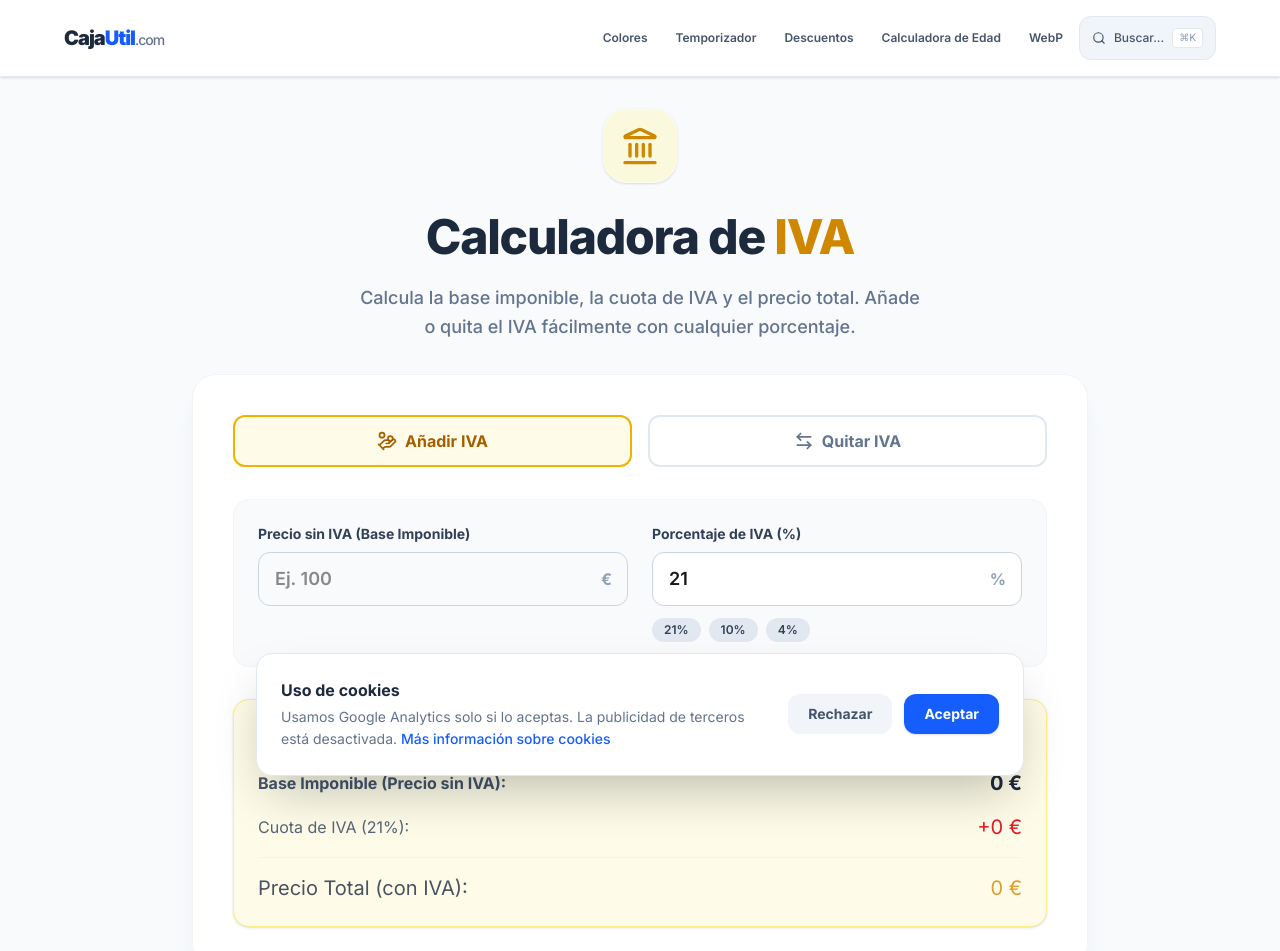
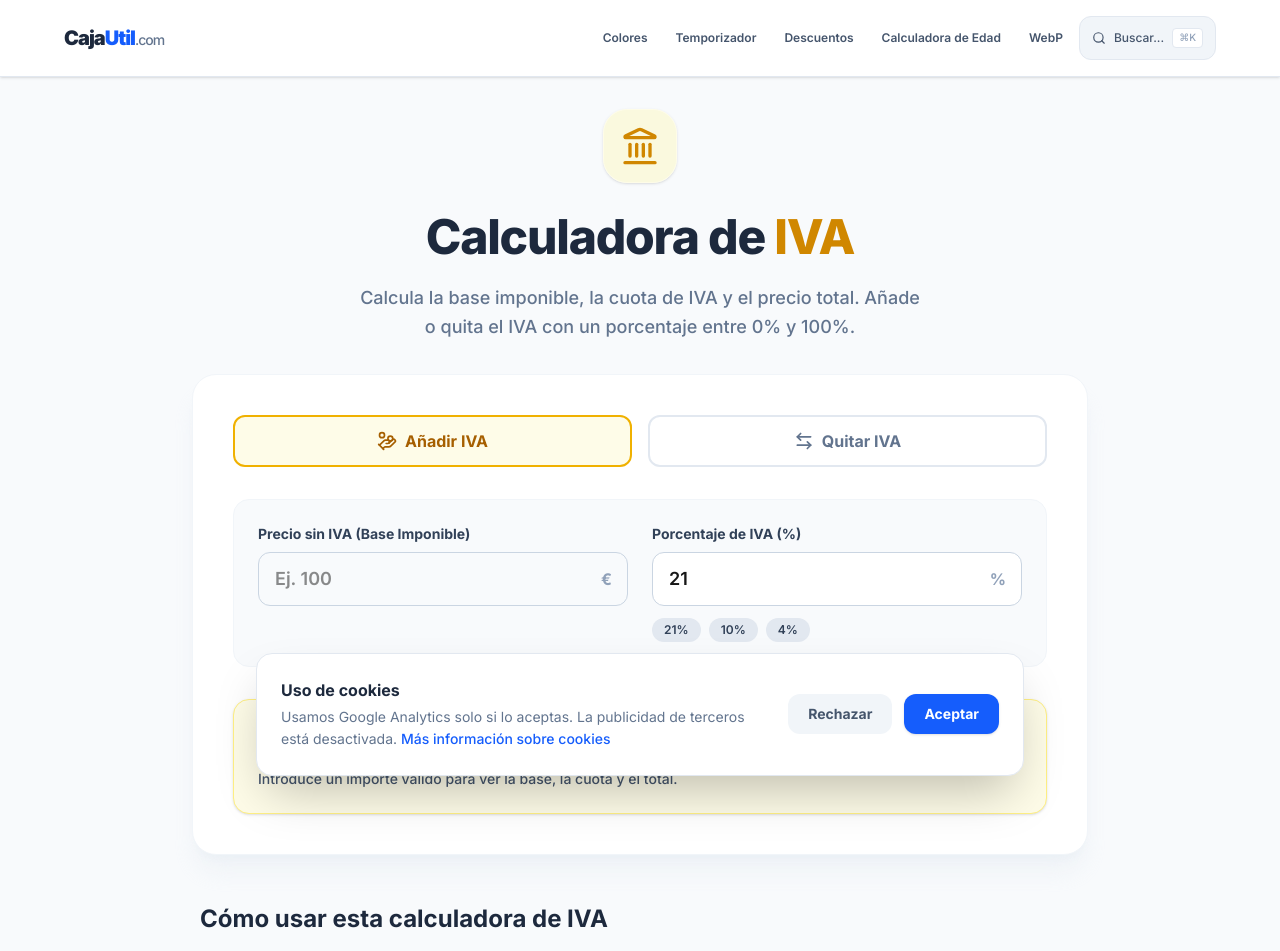
Before and after one commit to raubreak/cajautil-web, a Next.js app: page /calculadora-iva in a window 1280 px wide. Shown: the top 951 px of the page. Built offline with nearby package versions, Linux system fonts and the light colour scheme.

Commit message:
fix(tools): validate VAT calculations

```diff
--- a/src/app/calculadora-iva/page.tsx
+++ b/src/app/calculadora-iva/page.tsx
@@ -16,7 +16,8 @@ export default function CalculadoraIVA() {
         </p>
         <p>
           Puedes trabajar con los tipos más habituales del sistema español, como el <strong>21%</strong>, el <strong>10%</strong> y el <strong>4%</strong>,
-          o introducir un porcentaje personalizado si necesitas una simulación concreta.
+          o introducir un porcentaje personalizado entre 0% y 100% si necesitas una simulación aritmética concreta.
+          La herramienta no determina qué tipo legal corresponde a una operación: esa clasificación debe comprobarse con la normativa aplicable.
         </p>
 
         <h2>Qué resultado muestra</h2>
--- a/src/components/tools/CalculadoraIVAClient.tsx
+++ b/src/components/tools/CalculadoraIVAClient.tsx
@@ -1,7 +1,7 @@
 "use client";
 
-import React, { useState, useEffect } from 'react';
-import { Landmark, ArrowRightCircle, HandCoins, Info, ArrowLeftRight } from 'lucide-react';
+import React, { useState } from 'react';
+import { Landmark, ArrowRightCircle, HandCoins, ArrowLeftRight } from 'lucide-react';
 
 interface Props {
   title?: React.ReactNode;
@@ -9,6 +9,17 @@ interface Props {
   initialImporte?: string;
   initialIva?: number;
   initialModo?: "sumar" | "restar";
+}
+
+const MAX_AMOUNT = 1_000_000_000_000;
+const MAX_VAT_RATE = 100;
+const currencyFormatter = new Intl.NumberFormat('es-ES', {
+  minimumFractionDigits: 2,
+  maximumFractionDigits: 2,
+});
+
+function parseDecimal(value: string) {
+  return Number(value.replace(',', '.'));
 }
 
 const CalculadoraIVAClient = ({
@@ -19,46 +30,49 @@ const CalculadoraIVAClient = ({
   initialModo = "sumar"
 }: Props) => {
   const [importe, setImporte] = useState<string>(initialImporte);
-  const [porcentajeIva, setPorcentajeIva] = useState<number>(initialIva);
+  const [porcentajeIva, setPorcentajeIva] = useState<string>(String(initialIva));
   const [modo, setModo] = useState<"sumar" | "restar">(initialModo);
 
-  const [resultado, setResultado] = useState({
-    baseImponible: 0,
-    cuotaIva: 0,
-    total: 0
-  });
+  const calculation = (() => {
+    const amount = parseDecimal(importe);
+    const vatRate = parseDecimal(porcentajeIva);
+    const importeError = importe.trim() === ''
+      ? null
+      : !Number.isFinite(amount) || amount <= 0 || amount > MAX_AMOUNT
+        ? 'Introduce un importe superior a 0 y no mayor de 1.000.000.000.000 €.'
+        : null;
+    const ivaError = porcentajeIva.trim() === ''
+      ? 'Introduce un porcentaje de IVA.'
+      : !Number.isFinite(vatRate) || vatRate < 0 || vatRate > MAX_VAT_RATE
+        ? 'El porcentaje de IVA debe estar entre 0% y 100%.'
+        : null;
 
-  const calcular = () => {
-    const valor = parseFloat(importe.replace(',', '.'));
-    if (isNaN(valor) || valor <= 0) {
-      setResultado({ baseImponible: 0, cuotaIva: 0, total: 0 });
-      return;
+    if (importe.trim() === '' || importeError || ivaError) {
+      return { result: null, importeError, ivaError, calculationError: null };
     }
 
-    if (modo === "sumar") {
-      const base = valor;
-      const cuota = base * (porcentajeIva / 100);
-      const total = base + cuota;
-      setResultado({
-        baseImponible: Number(base.toFixed(2)),
-        cuotaIva: Number(cuota.toFixed(2)),
-        total: Number(total.toFixed(2))
-      });
-    } else {
-      const total = valor;
-      const base = total / (1 + (porcentajeIva / 100));
-      const cuota = total - base;
-      setResultado({
-        baseImponible: Number(base.toFixed(2)),
-        cuotaIva: Number(cuota.toFixed(2)),
-        total: Number(total.toFixed(2))
-      });
+    const baseImponible = modo === 'sumar' ? amount : amount / (1 + vatRate / 100);
+    const total = modo === 'sumar' ? amount * (1 + vatRate / 100) : amount;
+    const cuotaIva = total - baseImponible;
+
+    if (![baseImponible, cuotaIva, total].every(Number.isFinite)) {
+      return {
+        result: null,
+        importeError: null,
+        ivaError: null,
+        calculationError: 'El resultado queda fuera del rango numérico admitido.',
+      };
     }
+
+    return {
+      result: { baseImponible, cuotaIva, total, vatRate },
+      importeError: null,
+      ivaError: null,
+      calculationError: null,
     };
+  })();
 
-  useEffect(() => {
-    calcular();
-  }, [importe, porcentajeIva, modo]);
+  const formatCurrency = (value: number) => currencyFormatter.format(value);
 
   return (
     <div className="w-full flex flex-col items-center">
@@ -71,21 +85,25 @@ const CalculadoraIVAClient = ({
           {title || <>Calculadora de <span className="text-yellow-600">IVA</span></>}
         </h1>
         <p className="text-base sm:text-lg text-slate-500 font-medium max-w-xl mx-auto leading-relaxed px-2">
-          {subtitle || "Calcula la base imponible, la cuota de IVA y el precio total. Añade o quita el IVA fácilmente con cualquier porcentaje."}
+          {subtitle || "Calcula la base imponible, la cuota de IVA y el precio total. Añade o quita el IVA con un porcentaje entre 0% y 100%."}
         </p>
       </div>
 
       {/* CALCULATOR PLATFORM */}
       <section className="w-full max-w-4xl bg-white rounded-3xl shadow-xl shadow-slate-200/40 p-6 sm:p-10 border border-slate-100 mb-12">
-        <div className="flex flex-col sm:flex-row gap-4 mb-8">
+        <div className="flex flex-col sm:flex-row gap-4 mb-8" role="group" aria-label="Operación de IVA">
           <button
+            type="button"
             onClick={() => setModo('sumar')}
+            aria-pressed={modo === 'sumar'}
             className={`flex-1 py-3 px-4 rounded-xl font-bold flex items-center justify-center gap-2 transition-all border-2 ${modo === 'sumar' ? 'bg-yellow-50 border-yellow-500 text-yellow-700' : 'bg-white border-slate-200 text-slate-500 hover:border-yellow-300'}`}
           >
             <HandCoins className="w-5 h-5" /> Añadir IVA
           </button>
           <button
+            type="button"
             onClick={() => setModo('restar')}
+            aria-pressed={modo === 'restar'}
             className={`flex-1 py-3 px-4 rounded-xl font-bold flex items-center justify-center gap-2 transition-all border-2 ${modo === 'restar' ? 'bg-yellow-50 border-yellow-500 text-yellow-700' : 'bg-white border-slate-200 text-slate-500 hover:border-yellow-300'}`}
           >
             <ArrowLeftRight className="w-5 h-5" /> Quitar IVA
@@ -94,71 +112,97 @@ const CalculadoraIVAClient = ({
 
         <div className="grid grid-cols-1 md:grid-cols-2 gap-6 mb-8 bg-slate-50 p-6 rounded-2xl border border-slate-100">
           <div>
-            <label className="block text-sm font-bold text-slate-700 mb-2">
+            <label htmlFor="iva-amount" className="block text-sm font-bold text-slate-700 mb-2">
               {modo === 'sumar' ? 'Precio sin IVA (Base Imponible)' : 'Precio con IVA incluido (Total)'}
             </label>
             <div className="relative">
               <input
+                id="iva-amount"
                 type="number"
-                min="0"
+                min="0.01"
+                max={MAX_AMOUNT}
                 step="0.01"
                 placeholder="Ej. 100"
                 className="w-full px-4 py-3 border border-slate-300 rounded-xl focus:ring-4 focus:ring-yellow-100 focus:border-yellow-500 text-lg font-semibold"
                 value={importe}
                 onChange={(e) => setImporte(e.target.value)}
+                aria-invalid={Boolean(calculation.importeError)}
+                aria-describedby={calculation.importeError ? 'iva-amount-error' : undefined}
               />
-              <span className="absolute right-4 top-1/2 -translate-y-1/2 text-slate-400 font-bold">€</span>
+              <span className="pointer-events-none absolute right-4 top-1/2 -translate-y-1/2 text-slate-400 font-bold">€</span>
             </div>
+            {calculation.importeError && <p id="iva-amount-error" role="alert" className="mt-2 text-sm font-semibold text-red-700">{calculation.importeError}</p>}
           </div>
 
           <div>
-            <label className="block text-sm font-bold text-slate-700 mb-2">
+            <label htmlFor="iva-rate" className="block text-sm font-bold text-slate-700 mb-2">
               Porcentaje de IVA (%)
             </label>
             <div className="relative">
               <input
+                id="iva-rate"
                 type="number"
                 min="0"
                 max="100"
                 step="0.1"
                 className="w-full px-4 py-3 border border-slate-300 rounded-xl focus:ring-4 focus:ring-yellow-100 focus:border-yellow-500 text-lg font-semibold bg-white"
                 value={porcentajeIva}
-                onChange={(e) => setPorcentajeIva(parseFloat(e.target.value) || 0)}
+                onChange={(e) => setPorcentajeIva(e.target.value)}
+                aria-invalid={Boolean(calculation.ivaError)}
+                aria-describedby={calculation.ivaError ? 'iva-rate-error' : undefined}
               />
-              <span className="absolute right-4 top-1/2 -translate-y-1/2 text-slate-400 font-bold">%</span>
+              <span className="pointer-events-none absolute right-4 top-1/2 -translate-y-1/2 text-slate-400 font-bold">%</span>
             </div>
+            {calculation.ivaError && <p id="iva-rate-error" role="alert" className="mt-2 text-sm font-semibold text-red-700">{calculation.ivaError}</p>}
 
-            <div className="mt-3 flex gap-2">
-              <button onClick={() => setPorcentajeIva(21)} className="text-xs bg-slate-200 hover:bg-yellow-200 text-slate-700 font-semibold py-1 px-3 rounded-full transition-colors">21%</button>
-              <button onClick={() => setPorcentajeIva(10)} className="text-xs bg-slate-200 hover:bg-yellow-200 text-slate-700 font-semibold py-1 px-3 rounded-full transition-colors">10%</button>
-              <button onClick={() => setPorcentajeIva(4)} className="text-xs bg-slate-200 hover:bg-yellow-200 text-slate-700 font-semibold py-1 px-3 rounded-full transition-colors">4%</button>
+            <div className="mt-3 flex gap-2" role="group" aria-label="Tipos de IVA habituales">
+              {['21', '10', '4'].map((rate) => (
+                <button
+                  type="button"
+                  key={rate}
+                  onClick={() => setPorcentajeIva(rate)}
+                  aria-pressed={porcentajeIva === rate}
+                  className="text-xs bg-slate-200 hover:bg-yellow-200 text-slate-700 font-semibold py-1 px-3 rounded-full transition-colors"
+                >
+                  {rate}%
+                </button>
+              ))}
             </div>
           </div>
         </div>
 
         {/* RESULTS DESGLOSE */}
-        <div className="border border-yellow-200 bg-yellow-50 rounded-2xl p-6 shadow-sm">
+        <div className="border border-yellow-200 bg-yellow-50 rounded-2xl p-6 shadow-sm" role="status" aria-live="polite" aria-atomic="true">
           <h3 className="text-sm font-bold text-yellow-800 uppercase tracking-widest mb-4 border-b border-yellow-200/50 pb-2 flex items-center gap-2">
             <ArrowRightCircle className="w-5 h-5 text-yellow-500" />
             Resultado del Desglose
           </h3>
 
+          {calculation.calculationError && <p className="mb-4 text-sm font-semibold text-red-700">{calculation.calculationError}</p>}
+          {!calculation.result && !calculation.calculationError ? (
+            <p className="text-sm font-medium text-slate-600">
+              {calculation.importeError || calculation.ivaError
+                ? 'Corrige los campos indicados para ver el resultado.'
+                : 'Introduce un importe válido para ver la base, la cuota y el total.'}
+            </p>
+          ) : calculation.result && (
             <div className="space-y-4">
-            <div className={`flex justify-between items-center ${modo === 'restar' ? 'opacity-80' : 'font-bold'}`}>
+              <div className={`flex flex-col gap-1 sm:flex-row sm:justify-between sm:items-center ${modo === 'restar' ? 'opacity-80' : 'font-bold'}`}>
                 <span className="text-slate-600">Base Imponible (Precio sin IVA):</span>
-              <span className="text-xl text-slate-800">{resultado.baseImponible.toLocaleString('es-ES')} €</span>
+                <span className="text-xl text-right text-slate-800">{formatCurrency(calculation.result.baseImponible)} €</span>
               </div>
 
-            <div className="flex justify-between items-center opacity-90 border-b border-yellow-200/50 pb-4">
-              <span className="text-slate-600">Cuota de IVA ({porcentajeIva}%):</span>
-              <span className="text-xl text-red-600">+{resultado.cuotaIva.toLocaleString('es-ES')} €</span>
+              <div className="flex flex-col gap-1 sm:flex-row sm:justify-between sm:items-center opacity-90 border-b border-yellow-200/50 pb-4">
+                <span className="text-slate-600">Cuota de IVA ({calculation.result.vatRate}%):</span>
+                <span className="text-xl text-right text-red-600">+{formatCurrency(calculation.result.cuotaIva)} €</span>
               </div>
 
-            <div className={`flex justify-between items-center ${modo === 'sumar' ? 'opacity-80 text-xl' : 'text-2xl font-black'}`}>
+              <div className={`flex flex-col gap-1 sm:flex-row sm:justify-between sm:items-center ${modo === 'sumar' ? 'opacity-80 text-xl' : 'text-2xl font-black'}`}>
                 <span className="text-slate-800">Precio Total (con IVA):</span>
-              <span className="text-yellow-600">{resultado.total.toLocaleString('es-ES')} €</span>
+                <span className="text-right text-yellow-600">{formatCurrency(calculation.result.total)} €</span>
               </div>
             </div>
+          )}
         </div>
       </section>
     </div>
```
Lines whose indentation alone changed are shown as unchanged.
